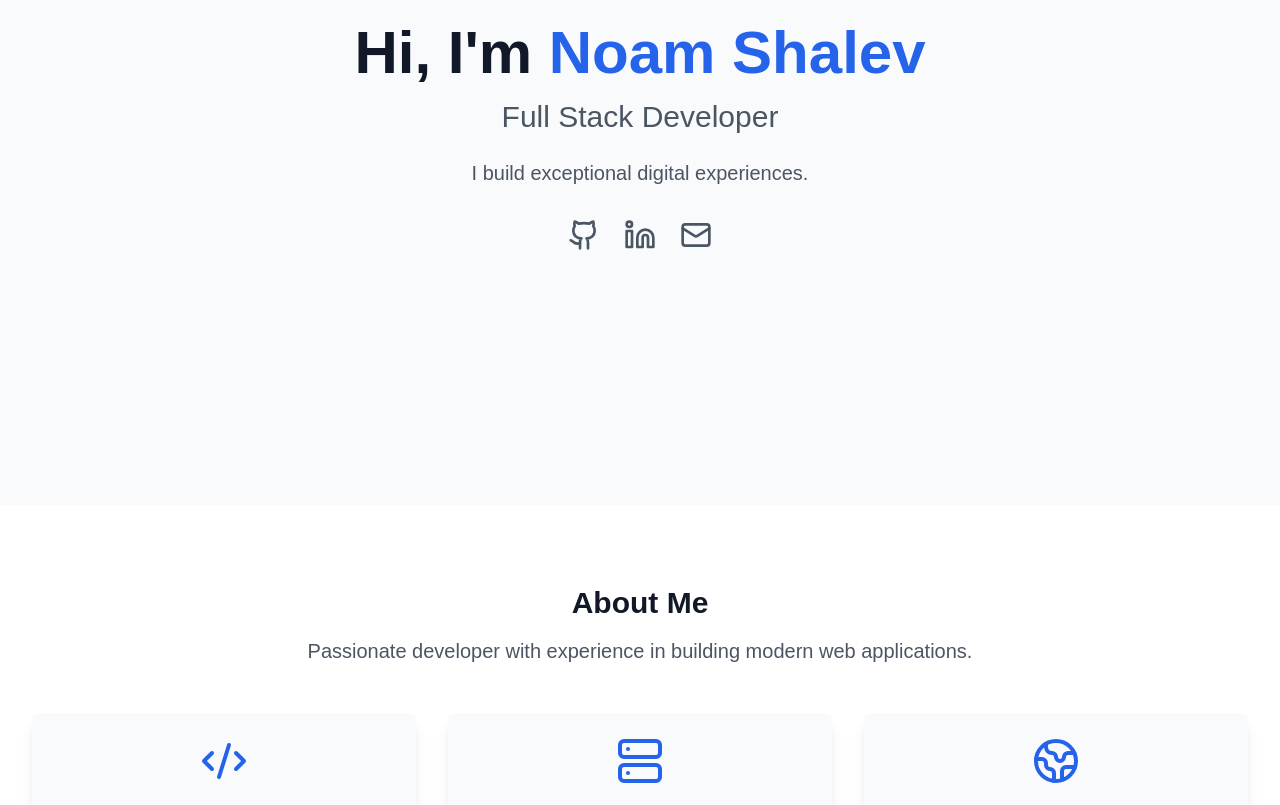
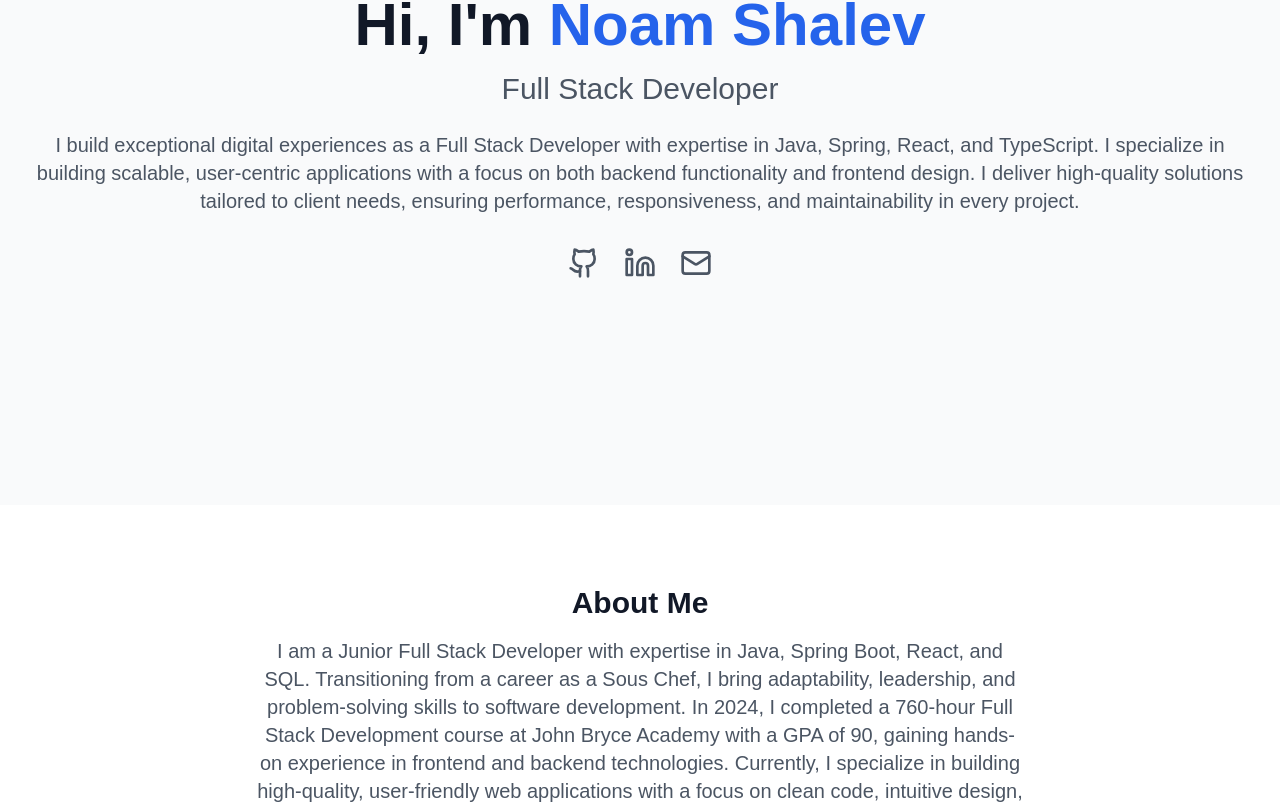
Before and after one commit to noamshalev4/My_WebSite, a React (Vite) app: page / in a window 1280 px wide. Shown: the part 295-1100 px from the top of the page. Built offline with nearby package versions, Linux system fonts and the light colour scheme.

Commit message:
Refined translation accuracy

```diff
--- a/package.json
+++ b/package.json
@@ -11,12 +11,12 @@
     "start": "vite"
   },
   "dependencies": {
+    "framer-motion": "^11.0.8",
+    "i18next": "^23.10.1",
     "lucide-react": "^0.344.0",
     "react": "^18.3.1",
     "react-dom": "^18.3.1",
-    "i18next": "^23.10.1",
-    "react-i18next": "^14.1.0",
-    "framer-motion": "^11.0.8"
+    "react-i18next": "^14.1.0"
   },
   "devDependencies": {
     "@eslint/js": "^9.9.1",
--- a/src/components/Hero.tsx
+++ b/src/components/Hero.tsx
@@ -26,7 +26,7 @@ const Hero: React.FC = () => {
 
           <div className="flex justify-center space-x-6">
             <a
-              href="https://github.com"
+              href="https://github.com/noamshalev4"
               target="_blank"
               rel="noopener noreferrer"
               className="text-gray-600 dark:text-gray-400 hover:text-blue-600 dark:hover:text-blue-400"
@@ -34,7 +34,7 @@ const Hero: React.FC = () => {
               <Github className="h-8 w-8" />
             </a>
             <a
-              href="https://linkedin.com"
+              href="https://www.linkedin.com/in/noam-shalev-701b75335/?trk=opento_sprofile_topcard"
               target="_blank"
               rel="noopener noreferrer"
               className="text-gray-600 dark:text-gray-400 hover:text-blue-600 dark:hover:text-blue-400"
@@ -42,7 +42,7 @@ const Hero: React.FC = () => {
               <Linkedin className="h-8 w-8" />
             </a>
             <a
-              href="mailto:contact@example.com"
+              href="mailto:noamsbest@gmail.com"
               className="text-gray-600 dark:text-gray-400 hover:text-blue-600 dark:hover:text-blue-400"
             >
               <Mail className="h-8 w-8" />
--- a/src/i18n/index.ts
+++ b/src/i18n/index.ts
@@ -15,13 +15,12 @@ const resources = {
         greeting: "Hi, I'm",
         name: "Noam Shalev",
         role: "Full Stack Developer",
-        description: "I build exceptional digital experiences.",
+        description: "I build exceptional digital experiences as a Full Stack Developer with expertise in Java, Spring, React, and TypeScript. I specialize in building scalable, user-centric applications with a focus on both backend functionality and frontend design. I deliver high-quality solutions tailored to client needs, ensuring performance, responsiveness, and maintainability in every project.",
       },
       about: {
         title: "About Me",
-        description:
-          "Passionate developer with experience in building modern web applications.",
-      },
+        description: "I am a Junior Full Stack Developer with expertise in Java, Spring Boot, React, and SQL. Transitioning from a career as a Sous Chef, I bring adaptability, leadership, and problem-solving skills to software development. In 2024, I completed a 760-hour Full Stack Development course at John Bryce Academy with a GPA of 90, gaining hands-on experience in frontend and backend technologies. Currently, I specialize in building high-quality, user-friendly web applications with a focus on clean code, intuitive design, and AI-driven solutions."
+    },
       projects: {
         title: "My Projects",
         viewProject: "View Project",
@@ -51,14 +50,14 @@ const resources = {
         contact: "צור קשר",
       },
       hero: {
-        greeting: "היי, אני",
-        name: "נועם שלו",
-        role: "מפתח פול סטאק",
-        description: "אני בונה חוויות דיגיטליות יוצאות דופן.",
+        greeting: 'היי, אני',
+        name: 'נועם שלו',
+        role: 'מפתח פול סטאק',
+        description: 'אני בונה חוויות דיגיטליות יוצאות דופן כמפתח Full Stack עם מומחיות ב-Java, Spring, React ו-TypeScript. אני מתמחה בבניית אפליקציות סקלאביליות וממוקדות משתמש, עם דגש על פונקציונליות צד-שרת ועיצוב צד-לקוח. אני מספק פתרונות איכותיים המותאמים לצרכים של הלקוח, תוך שמירה על ביצועים, רספונסיביות ויכולת תחזוקה בכל פרויקט.',
       },
       about: {
         title: "אודותיי",
-        description: "מפתח נלהב עם ניסיון בבניית אפליקציות ווב מודרניות.",
+        description: "אני מפתח פולסטאק ג'וניור עם התמחות ב-Java, Spring Boot, React ו-SQL. לאחר קריירה כשף-סו-שף, אני מביא איתי יכולת הסתגלות, כישורי מנהיגות ופתרון בעיות לעולם הפיתוח. בשנת 2024 סיימתי קורס פולסטאק אינטנסיבי של 760 שעות במכללת John Bryce עם ממוצע 90, שבו רכשתי ניסיון מעשי הן בצד הלקוח והן בצד השרת. כיום אני מתמחה בבניית יישומי ווב איכותיים וידידותיים למשתמש, עם דגש על קוד נקי, עיצוב אינטואיטיבי ופתרונות מבוססי AI."
       },
       projects: {
         title: "הפרויקטים שלי",
```
Also changed, not shown: 1 other file (tests, documents, lock files or other folders).
